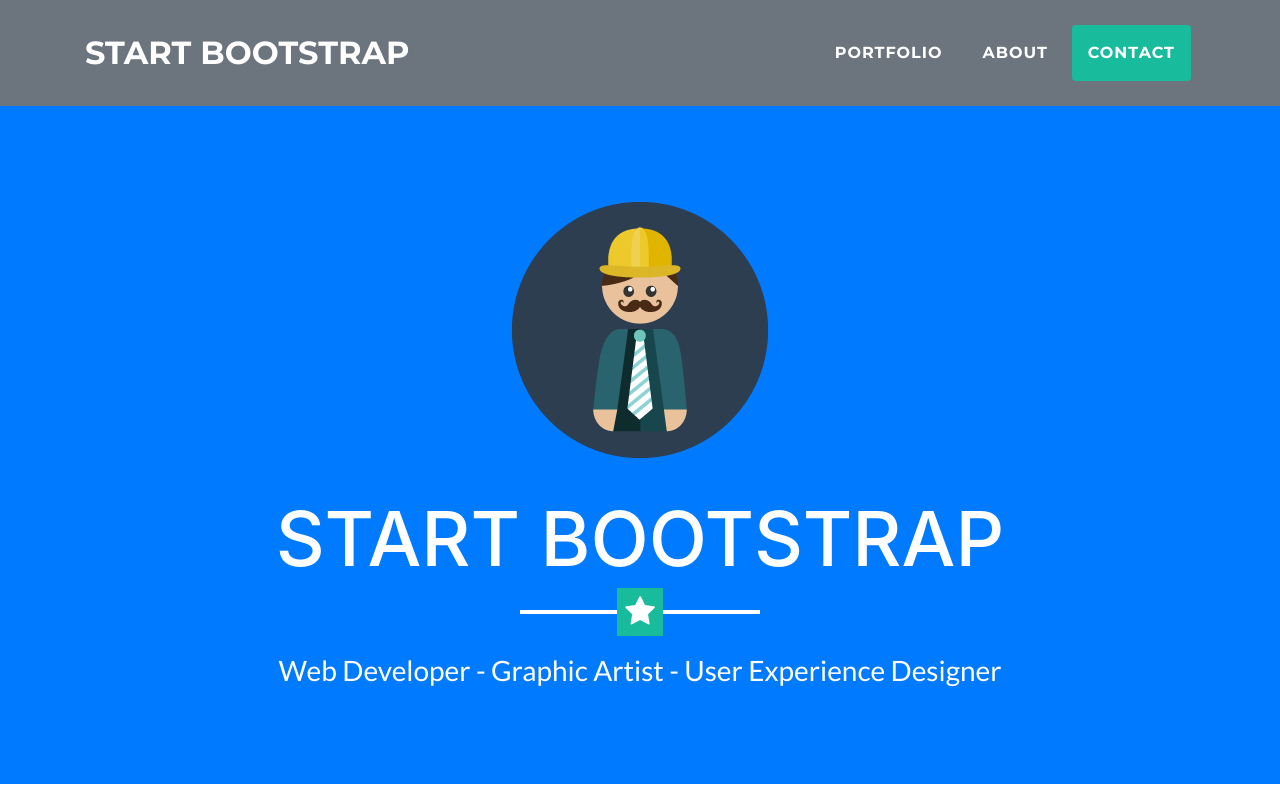
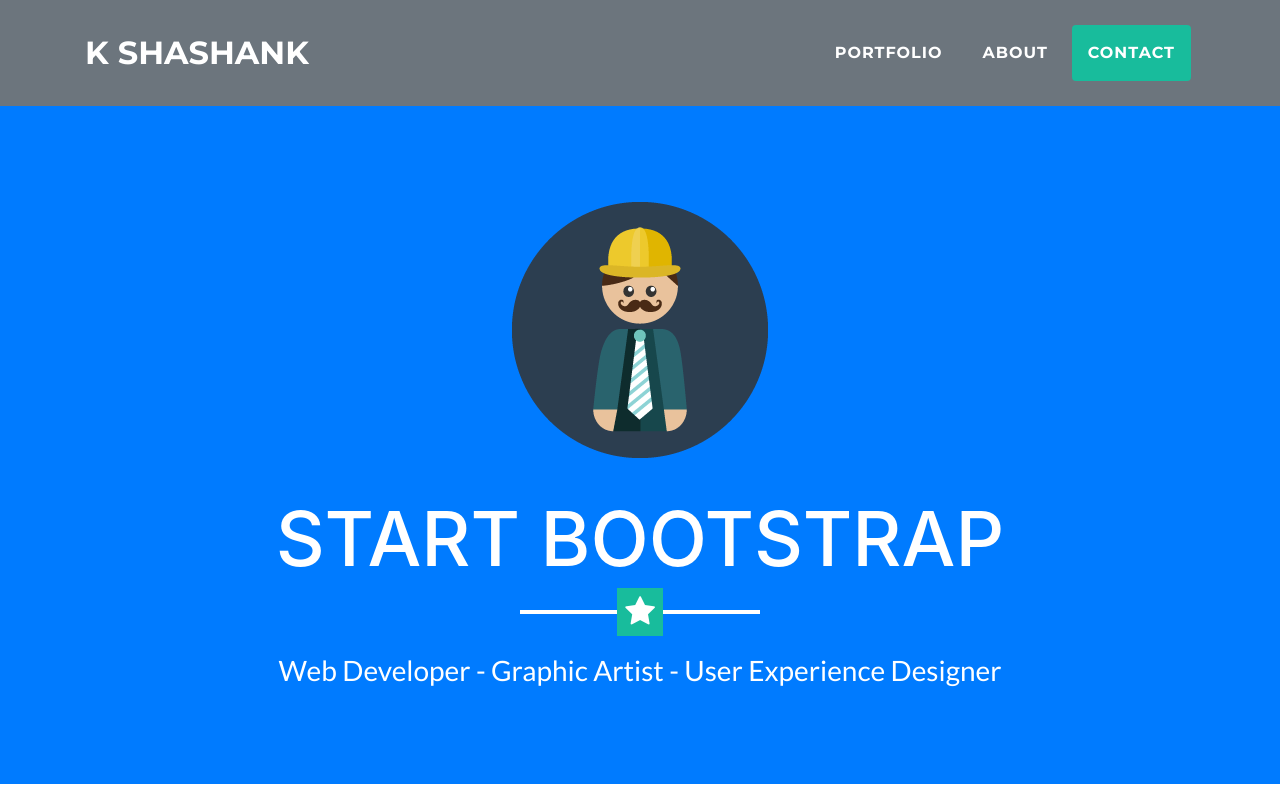
Before and after one commit to shashibabu/shashibabu.github.io, a website with bundled scripts: page mysite/index.html in a window 1280 px wide. Shown: the top 800 px of the page. Built offline with nearby package versions, Linux system fonts and the light colour scheme.

Commit message:
added my name to index

```diff
--- a/mysite/index.html
+++ b/mysite/index.html
@@ -31,7 +31,7 @@
     <!-- Navigation -->
     <nav class="navbar navbar-expand-lg bg-secondary fixed-top text-uppercase" id="mainNav">
       <div class="container">
-        <a class="navbar-brand js-scroll-trigger" href="#page-top">Start Bootstrap</a>
+        <a class="navbar-brand js-scroll-trigger" href="#page-top">K Shashank</a>
         <button class="navbar-toggler navbar-toggler-right text-uppercase bg-primary text-white rounded" type="button" data-toggle="collapse" data-target="#navbarResponsive" aria-controls="navbarResponsive" aria-expanded="false" aria-label="Toggle navigation">
           Menu
           <i class="fa fa-bars"></i>
```
